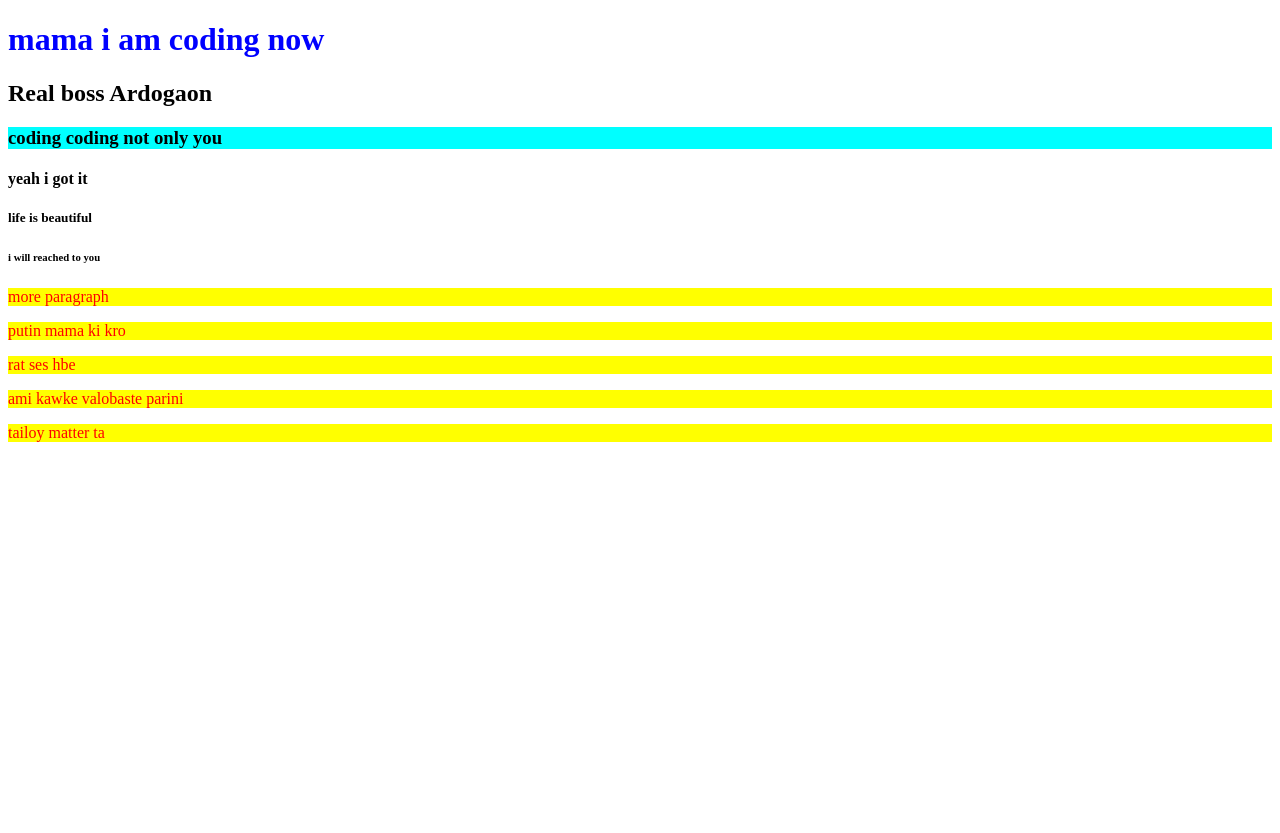
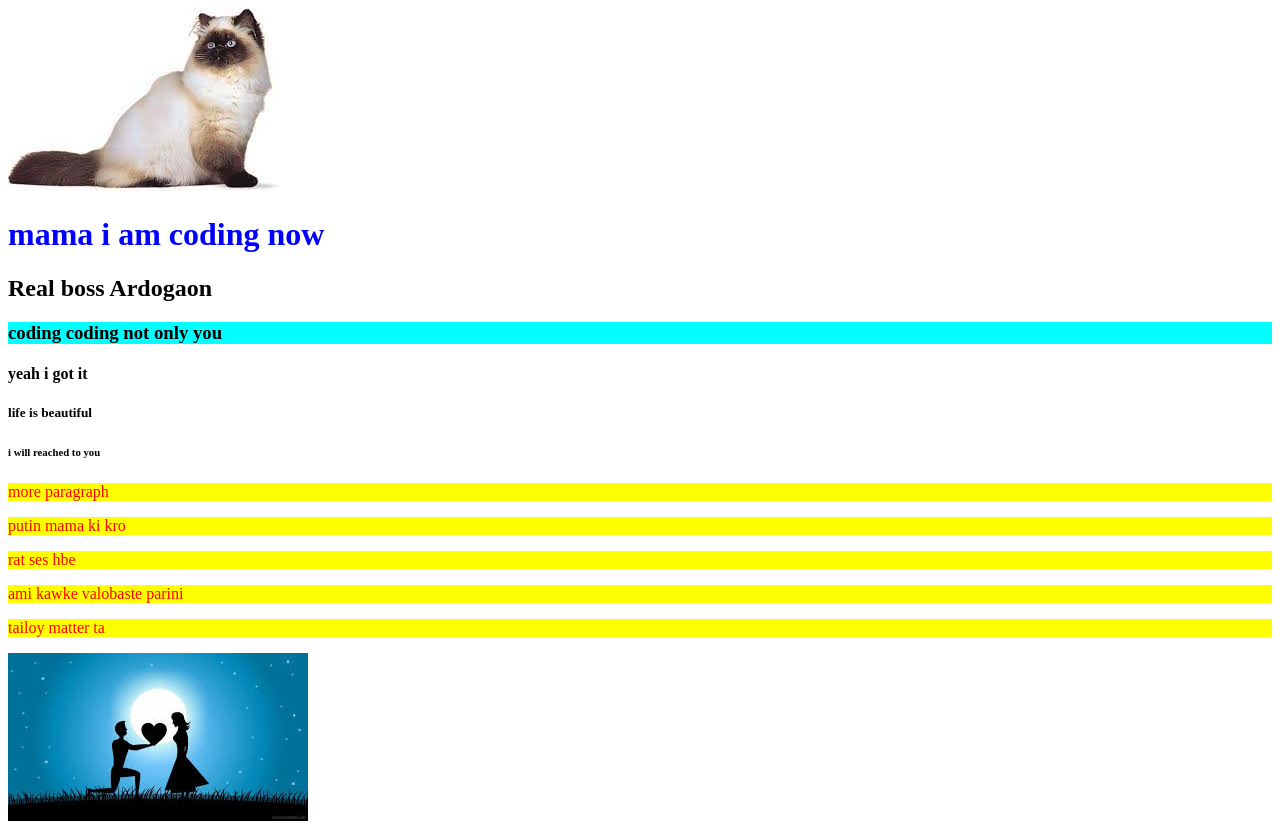
Before and after one commit to SopnilSwapon/special-repo, a plain HTML site: page index.html in a window 1280 px wide. Before the commit the page ends 800 px from the top, so only its background shows below. Drawn offline with Linux system fonts and the light colour scheme.

Commit message:
added image

```diff
--- a/index.html
+++ b/index.html
@@ -15,11 +15,13 @@
     </style>
 </head>
 <body>
+    <img src="download.jfif" alt="">
     <h1>mama i am coding now</h1><h2>Real boss Ardogaon</h2><h3>coding coding not only you</h3>
     <h4>yeah i got it</h4><h5>life is beautiful</h5> <h6>i will reached to you</h6>
     <p>more paragraph</p>
     <p>putin mama ki kro</p><p>rat ses hbe </p><p> ami kawke valobaste parini</p>
     <p>tailoy matter ta</p>
+    <img src="images.jfif" alt="">
 
 </body>
 </html>
```
Also changed, not shown: images.jfif (added).
